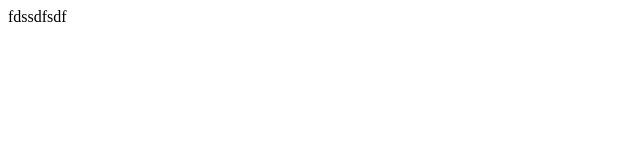
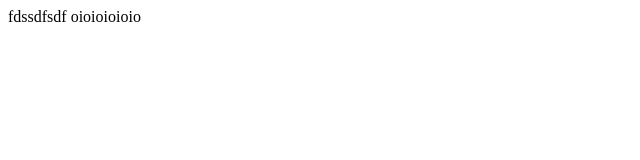
Before and after one commit to willianBinda/teste, a plain HTML site: page index.html in a window 1280 px wide. Shown: the full height of the page, 0-640 px from the left. Drawn offline with Linux system fonts and the light colour scheme.

Commit message:
Update index.html

```diff
--- a/index.html
+++ b/index.html
@@ -7,5 +7,6 @@
 </head>
 <body>
     fdssdfsdf
+    oioioioioio
 </body>
 </html>
```
